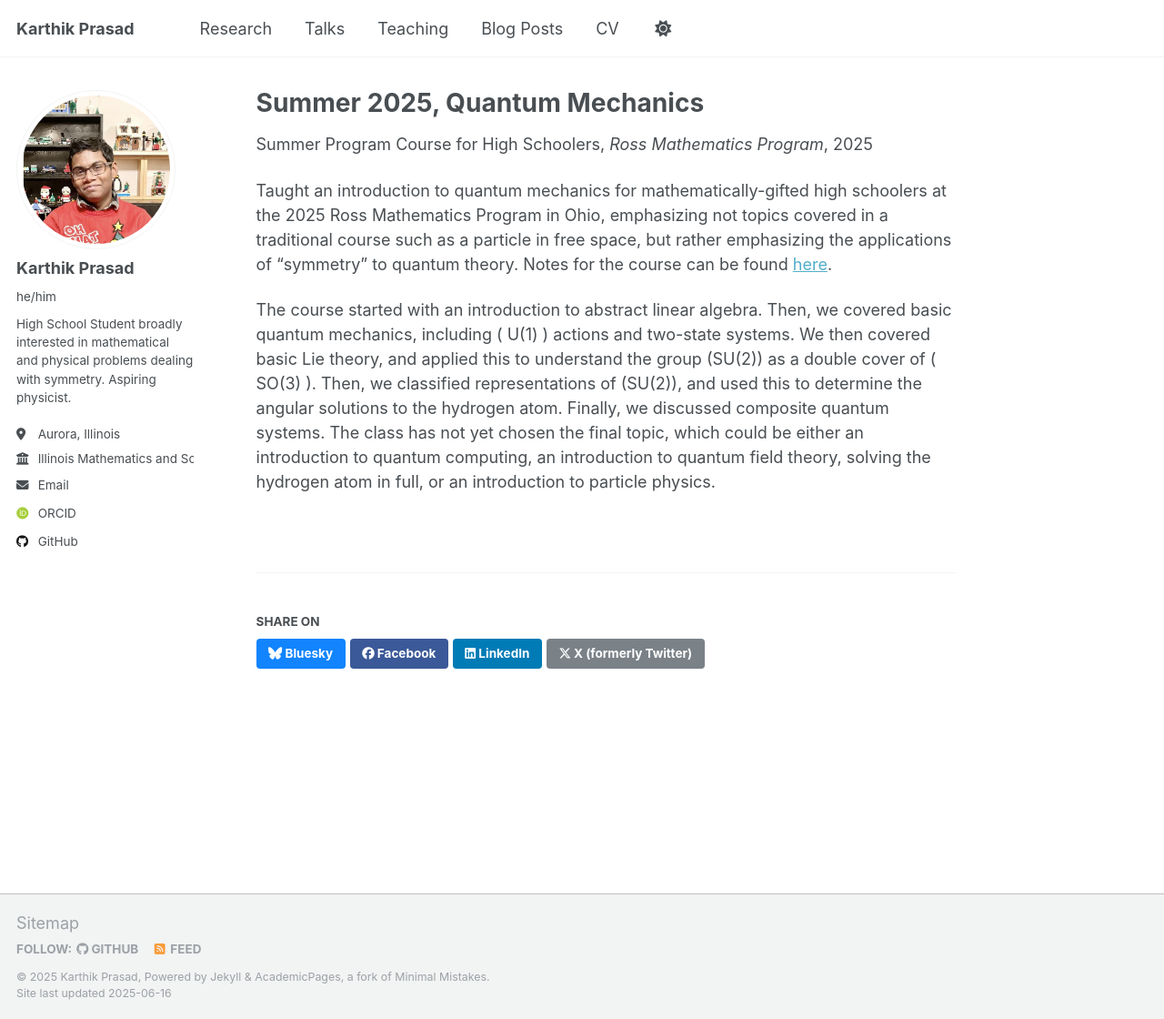
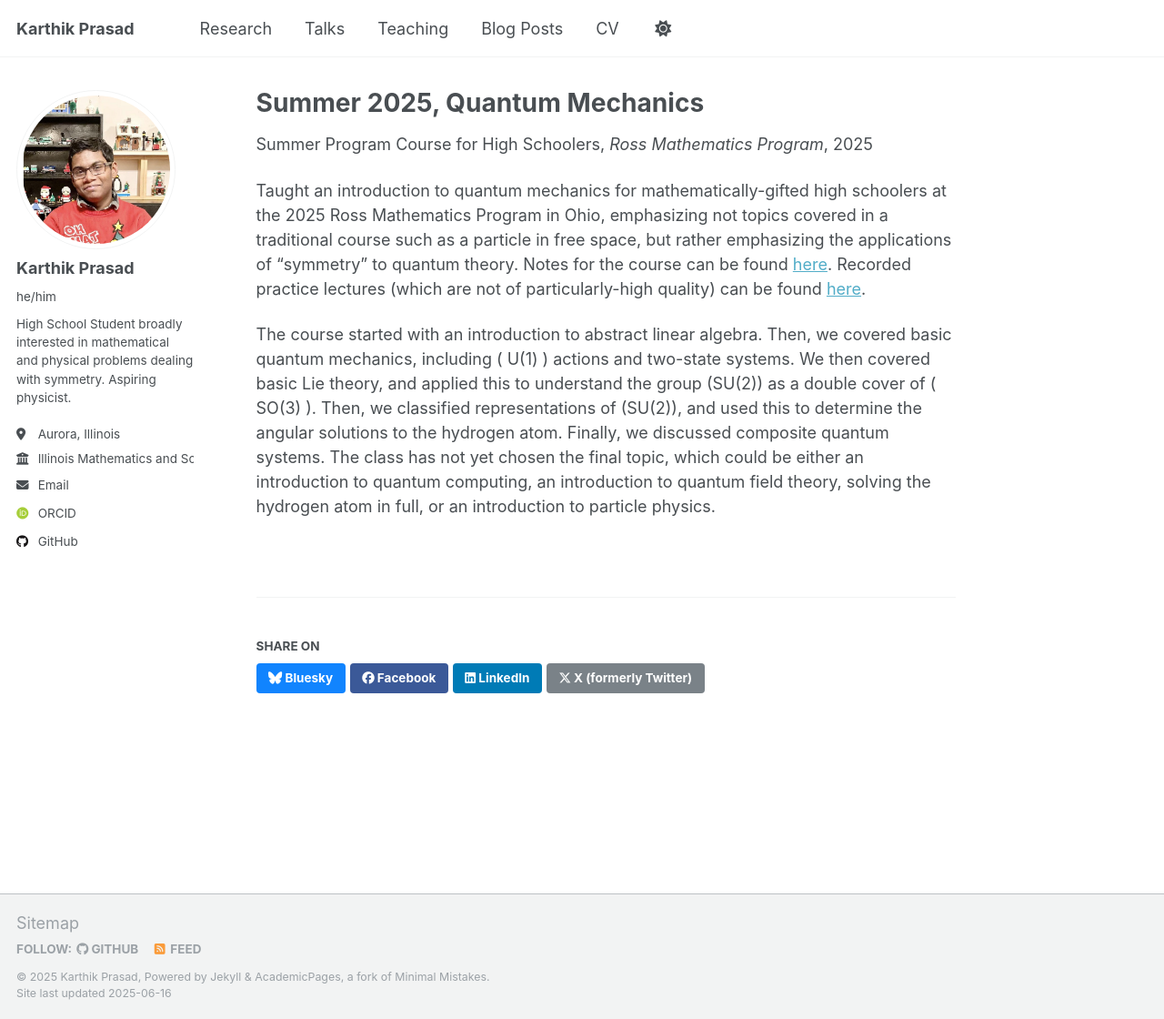
Before and after one commit to karthikp-2100/karthikp-2100.github.io, a Jekyll site: the page built from _teaching/2025-06-16-summer-qm-ross.md, in a window 1280 px wide and 1120 px high. Shown: the whole window at 91% size. Built offline with Jekyll 4.4.1, drawn with Linux system fonts in a browser that asks for light colours; some web fonts are replaced.

Commit message:
Add Youtube Playlist to Teaching
Added link to youtube for 2025 QM Class.

```diff
--- a/_teaching/2025-06-16-summer-qm-ross.md
+++ b/_teaching/2025-06-16-summer-qm-ross.md
@@ -8,6 +8,6 @@ date: 2025-06-16
 location: "Westerville, OH, USA"
 ---
 
-Taught an introduction to quantum mechanics for mathematically-gifted high schoolers at the 2025 Ross Mathematics Program in Ohio, emphasizing not topics covered in a traditional course such as a particle in free space, but rather emphasizing the applications of "symmetry" to quantum theory. Notes for the course can be found [here](https://karthikp-2100.github.io/files/2025_04_06_qm_draft.pdf).
+Taught an introduction to quantum mechanics for mathematically-gifted high schoolers at the 2025 Ross Mathematics Program in Ohio, emphasizing not topics covered in a traditional course such as a particle in free space, but rather emphasizing the applications of "symmetry" to quantum theory. Notes for the course can be found [here](https://karthikp-2100.github.io/files/2025_04_06_qm_draft.pdf). Recorded practice lectures (which are not of particularly-high quality) can be found [here](https://www.youtube.com/playlist?list=PLh40s_PRcCtG5pSqAVO5BYc-mDdC4kFNa).
 
 The course started with an introduction to abstract linear algebra. Then, we covered basic quantum mechanics, including \( U(1) \) actions and two-state systems. We then covered basic Lie theory, and applied this to understand the group \(SU(2)\) as a double cover of \( SO(3) \). Then, we classified representations of \(SU(2)\), and used this to determine the angular solutions to the hydrogen atom. Finally, we discussed composite quantum systems. The class has not yet chosen the final topic, which could be either an introduction to quantum computing, an introduction to quantum field theory, solving the hydrogen atom in full, or an introduction to particle physics.
```
